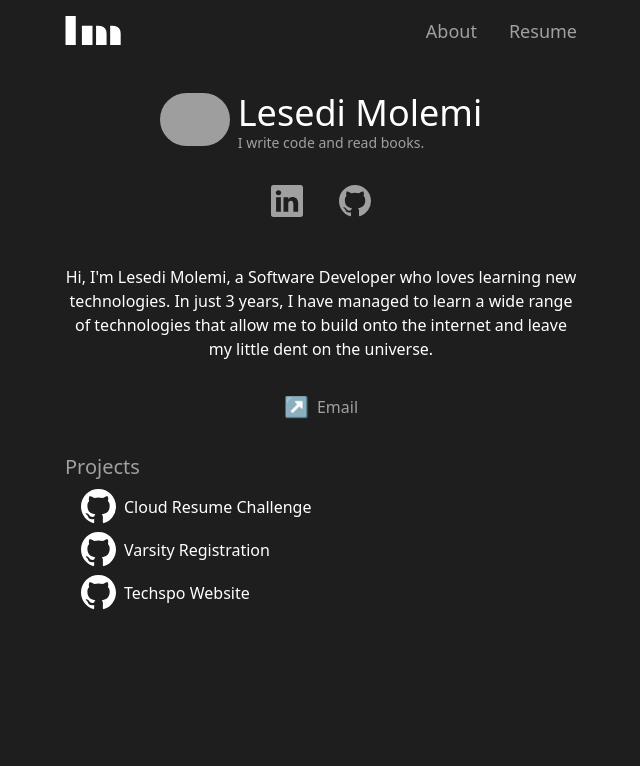
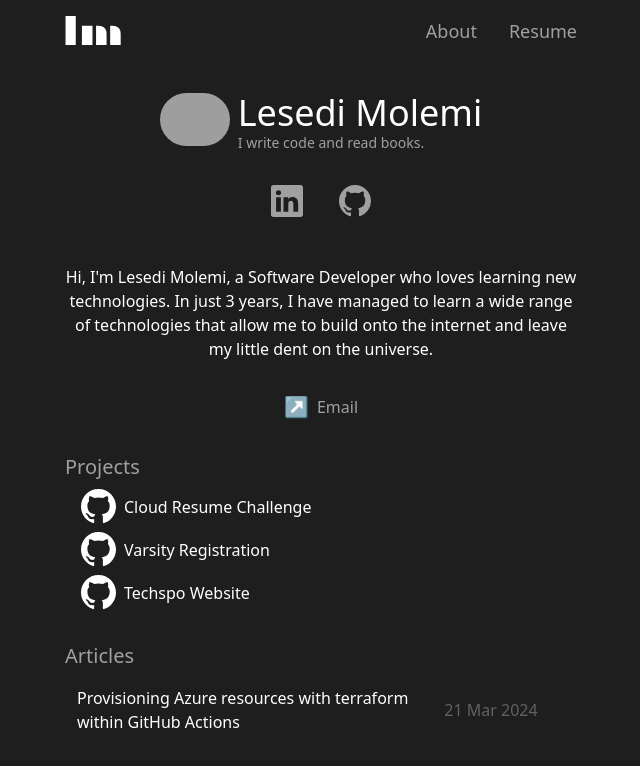
Before and after one commit to Lesmol/personal-portfolio, a React (Vite) app: page / in a window 1280 px wide. Shown: the top 766 px of the page, without its empty margins (319-959 px from the left). Built offline with nearby package versions, Linux system fonts and the light colour scheme; grey boxes are pictures that could not be loaded.

Commit message:
Articles (#13)
* added linkedin article

* - Added article
- Styled article
- Removed linkedin code from LinkItem.tsx
- Made padding bottom for overall site larger

* Added rel="noopener noreferrer" to every _blank link in the project

```diff
--- a/index.html
+++ b/index.html
@@ -6,7 +6,7 @@
     <meta name="viewport" content="width=device-width, initial-scale=1.0" />
     <title>Lesedi Molemi</title>
   </head>
-  <body class="bg-secondary text-white pr-3 pl-3 pb-3">
+  <body class="bg-secondary text-white pr-3 pl-3 pb-6">
     <div id="root"></div>
     <script type="module" src="/src/main.tsx"></script>
   </body>
--- a/src/Components/About/Link.tsx
+++ b/src/Components/About/Link.tsx
@@ -7,7 +7,12 @@ type LinkProps = {
 
 function Link(props: LinkProps) {
   return (
-    <a target="_blank" href={props.link} className="flex items-end mb-2 hover:text-primary transition 15 ease-out">
+    <a
+      target="_blank"
+      href={props.link}
+      rel="noopener noreferrer"
+      className="flex items-end mb-2 hover:text-primary transition 15 ease-out"
+    >
       <img
         src={props.imagePath}
         alt={props.alt}
--- a/src/Components/About/ReachOut.tsx
+++ b/src/Components/About/ReachOut.tsx
@@ -6,15 +6,17 @@ function ReachOut() {
       <h1 className="text-xl text-primary">Reach out</h1>
       <p>
         I know, I know. Lesedi why don't you have Instagram? Lesedi why don't
-        you have TikTok? Lesedi why don't you have Twitter? Wait a minute... I do
-        have{" "}
+        you have TikTok? Lesedi why don't you have Twitter? Wait a minute... I
+        do have{" "}
         <a
           href="https://www.twitter.com/LVMolemi"
           target="_blank"
+          rel="noopener noreferrer"
           className="underline"
         >
           Twitter
-        </a>.
+        </a>
+        .
       </p>
       <div className="flex flex-wrap mt-6">
         <SocialLink
--- a/src/Components/About/SocialLink.tsx
+++ b/src/Components/About/SocialLink.tsx
@@ -10,6 +10,7 @@ function SocialLink(props: SocialLinkProps) {
     <a
       href={props.href}
       target="_blank"
+      rel="noopener noreferrer"
       className="flex px-2 py-1 items-center border border-darker-primary w-[100%] max-w-[460px] rounded-md mb-3 hover:bg-text-darker-primary transition ease-linear 15"
     >
       <svg
--- a/src/Components/CloudResume/Certifications.tsx
+++ b/src/Components/CloudResume/Certifications.tsx
@@ -12,6 +12,7 @@ function Certifications() {
         <a
           href="https://www.credly.com/badges/98db8c21-98c4-451f-8829-74790b9ede94/public_url"
           target="_blank"
+          rel="noopener noreferrer"
         >
           <img
             className="w-[140px] lg:grayscale hover:grayscale-0 transition 300 ease-in-out"
@@ -22,6 +23,7 @@ function Certifications() {
         <a
           href="https://www.credly.com/badges/152a6284-5b81-43a2-9b2c-16297c692dbe/public_url"
           target="_blank"
+          rel="noopener noreferrer"
         >
           <img
             className="w-[140px] lg:grayscale hover:grayscale-0 transition 300 ease-in-out"
@@ -32,6 +34,7 @@ function Certifications() {
         <a
           href="https://www.credly.com/badges/da58d75c-1055-4a1f-a422-2f625952d9be/public_url"
           target="_blank"
+          rel="noopener noreferrer"
         >
           <img
             className="w-[140px] lg:grayscale hover:grayscale-0 transition 300 ease-in-out"
@@ -42,6 +45,7 @@ function Certifications() {
         <a
           href="https://www.credly.com/badges/25e831bb-1b3e-4f12-a12f-f6596ab42d50/public_url"
           target="_blank"
+          rel="noopener noreferrer"
         >
           <img
             className="w-[140px] lg:grayscale hover:grayscale-0 transition 300 ease-in-out"
@@ -52,6 +56,7 @@ function Certifications() {
         <a
           href="https://www.credly.com/badges/6f5716bb-7607-440b-bd16-c3c5e608f4fd/public_url"
           target="_blank"
+          rel="noopener noreferrer"
         >
           <img
             className="w-[140px] lg:grayscale hover:grayscale-0 transition 300 ease-in-out"
--- a/src/Components/CloudResume/ProjectInfo.tsx
+++ b/src/Components/CloudResume/ProjectInfo.tsx
@@ -12,6 +12,7 @@ function ProjectInfo(props: ProjectInfoProps) {
         <a
           href={props.link}
           target="_blank"
+          rel="noopener noreferrer"
           className="flex items-center hover:text-primary transition 150 ease-out"
         >
           <svg
--- /dev/null
+++ b/src/Components/Home/ArticleItem.tsx
@@ -0,0 +1,23 @@
+type Props = {
+  title: string;
+  link: string;
+  date: string;
+};
+
+function ArticleItem(props: Props) {
+  return (
+    <div className="items-center mt-4 md:space-x-3 md:flex md:flex-row-reverse">
+      <p className="text-darker-primary w-[180px]">{props.date}</p>
+      <a
+        href={props.link}
+        target="_blank"
+        rel="noopener noreferrer"
+        className="hover:text-primary"
+      >
+        {props.title}
+      </a>
+    </div>
+  );
+}
+
+export default ArticleItem;
--- /dev/null
+++ b/src/Components/Home/Articles.tsx
@@ -0,0 +1,17 @@
+import ArticleItem from "./ArticleItem";
+
+
+function Articles() {
+  return (
+    <div className="mt-8">
+      <h3 className="text-primary text-xl">Articles</h3>
+      <ArticleItem
+        title="Provisioning Azure resources with terraform within GitHub Actions"
+        link="https://www.linkedin.com/pulse/my-experience-provisioning-azure-resources-using-terraform-molemi-li7ff/?trackingId=%2FMLQ%2BpTYSWCWLwLM4l0wXA%3D%3D"
+        date="21 Mar 2024"
+      />
+    </div>
+  );
+}
+
+export default Articles;
--- a/src/Components/Home/ProjectsItem.tsx
+++ b/src/Components/Home/LinkItem.tsx
@@ -1,10 +1,9 @@
 type ProjectItemProps = {
   title: string;
   link: string;
-  image?: string;
 };
 
-function ProjectsItem(props: ProjectItemProps) {
+function LinkItem(props: ProjectItemProps) {
   return (
     <div className="flex items-center mt-2 ml-4 hover:text-darker-primary transition 150 ease-out">
       <svg
@@ -17,11 +16,16 @@ function ProjectsItem(props: ProjectItemProps) {
       >
         <path d="M8 0C3.58 0 0 3.58 0 8c0 3.54 2.29 6.53 5.47 7.59.4.07.55-.17.55-.38 0-.19-.01-.82-.01-1.49-2.01.37-2.53-.49-2.69-.94-.09-.23-.48-.94-.82-1.13-.28-.15-.68-.52-.01-.53.63-.01 1.08.58 1.23.82.72 1.21 1.87.87 2.33.66.07-.52.28-.87.51-1.07-1.78-.2-3.64-.89-3.64-3.95 0-.87.31-1.59.82-2.15-.08-.2-.36-1.02.08-2.12 0 0 .67-.21 2.2.82.64-.18 1.32-.27 2-.27s1.36.09 2 .27c1.53-1.04 2.2-.82 2.2-.82.44 1.1.16 1.92.08 2.12.51.56.82 1.27.82 2.15 0 3.07-1.87 3.75-3.65 3.95.29.25.54.73.54 1.48 0 1.07-.01 1.93-.01 2.2 0 .21.15.46.55.38A8.01 8.01 0 0 0 16 8c0-4.42-3.58-8-8-8" />
       </svg>
-      <a href={props.link} target="_blank" className="ml-2">
+      <a
+        href={props.link}
+        target="_blank"
+        rel="noopener noreferrer"
+        className="ml-2"
+      >
         {props.title}
       </a>
     </div>
   );
 }
 
-export default ProjectsItem;
+export default LinkItem;
--- a/src/Components/Home/ProjectsSummary.tsx
+++ b/src/Components/Home/ProjectsSummary.tsx
@@ -1,18 +1,18 @@
-import ProjectsItem from "./ProjectsItem";
+import LinkItem from "./LinkItem";
 
 function ProjectsSummary() {
   return (
     <div className="mt-8">
       <h3 className="text-primary text-xl">Projects</h3>
-      <ProjectsItem
+      <LinkItem
         title="Cloud Resume Challenge"
         link="https://github.com/Lesmol/CloudResumeChallenge_AWS"
       />
-      <ProjectsItem
+      <LinkItem
         title="Varsity Registration"
         link="https://github.com/Lesmol/varsity_registration"
       />
-      <ProjectsItem
+      <LinkItem
         title="Techspo Website"
         link="https://github.com/Lesmol/Techspo_Website"
       />
--- a/src/Components/Home/UserSummary.tsx
+++ b/src/Components/Home/UserSummary.tsx
@@ -32,7 +32,12 @@ function UserSummary() {
               <path d="M0 1.146C0 .513.526 0 1.175 0h13.65C15.474 0 16 .513 16 1.146v13.708c0 .633-.526 1.146-1.175 1.146H1.175C.526 16 0 15.487 0 14.854zm4.943 12.248V6.169H2.542v7.225zm-1.2-8.212c.837 0 1.358-.554 1.358-1.248-.015-.709-.52-1.248-1.342-1.248S2.4 3.226 2.4 3.934c0 .694.521 1.248 1.327 1.248zm4.908 8.212V9.359c0-.216.016-.432.08-.586.173-.431.568-.878 1.232-.878.869 0 1.216.662 1.216 1.634v3.865h2.401V9.25c0-2.22-1.184-3.252-2.764-3.252-1.274 0-1.845.7-2.165 1.193v.025h-.016l.016-.025V6.169h-2.4c.03.678 0 7.225 0 7.225z" />
             </svg>
           </a>
-          <a href="https://github.com/Lesmol" target="_blank" className="ml-9">
+          <a
+            href="https://github.com/Lesmol"
+            target="_blank"
+            rel="noopener noreferrer"
+            className="ml-9"
+          >
             <svg
               xmlns="http://www.w3.org/2000/svg"
               width="32"
--- a/src/UI/Home.tsx
+++ b/src/UI/Home.tsx
@@ -5,6 +5,7 @@ import UserSummary from "../Components/Home/UserSummary.jsx";
 import About from "../Components/Home/About.jsx";
 import EmailMe from "../Components/Home/EmailMe.jsx";
 import ProjectsSummary from "../Components/Home/ProjectsSummary.jsx";
+import Articles from "../Components/Home/Articles.js";
 
 function Home() {
   return (
@@ -38,6 +39,13 @@ function Home() {
       >
         <ProjectsSummary />
       </motion.div>
+      <motion.div
+        initial={{ y: 20, opacity: 0 }}
+        animate={{ y: 0, opacity: 1 }}
+        transition={{ duration: 0.6, delay: 0.4 }}
+      >
+        <Articles />
+      </motion.div>
     </div>
   );
 }
```
Also changed, not shown: 1 other file (tests, documents, lock files or other folders).
